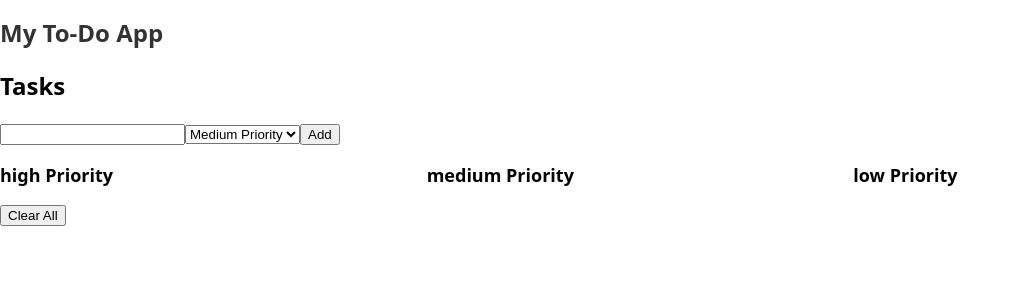
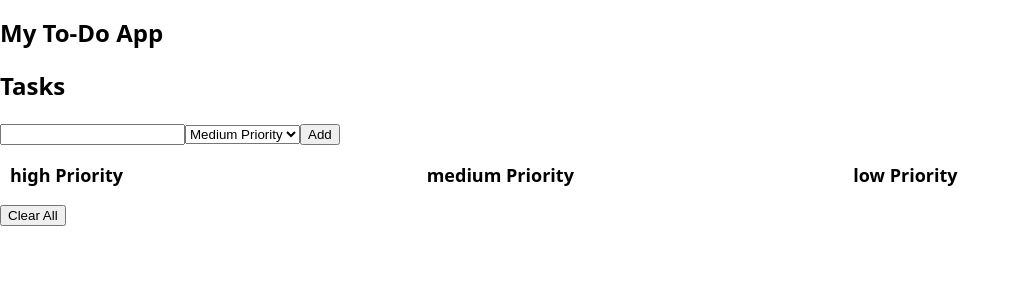
Before and after one commit to StanislavOlijnik/capstone-project, a Next.js app: page / in a window 1280 px wide. Shown: the top 300 px of the page, without its empty margins (0-1020 px from the left). Built offline with nearby package versions, Linux system fonts and the light colour scheme.

Commit message:
fixed bug

```diff
--- a/components/StyledComponents.js
+++ b/components/StyledComponents.js
@@ -2,8 +2,12 @@ import styled from 'styled-components';
 
 export const FlexContainer = styled.div`
   display: flex;
+  flex-direction: column;
+  @media (min-width: 768px) {
+    flex-direction: row;
+  }
 `;
-
 export const FlexChild = styled.div`
   flex: 1;
+  margin: 10px;
 `;
--- a/components/TodoList.js
+++ b/components/TodoList.js
@@ -1,7 +1,6 @@
 import React, { useState } from 'react';
 import styled from 'styled-components';
 import { FlexContainer, FlexChild } from './StyledComponents';
-
 
 const TodoContainer = styled.div`
   flex: 1;
@@ -12,14 +11,19 @@ const PriorityTitle = styled.h3`
   margin-bottom: 8px;
 `;
 
+const HighPriorityTitle = styled(PriorityTitle)`
+  font-size: 18px;
+  margin-bottom: 8px;
+  padding-left: 10px; /* Ändere diesen Wert nach Bedarf */
+`;
+
 const TodoItem = styled.li`
   display: flex;
   align-items: center;
   margin-bottom: 4px;
 `;
 
-const TodoText = styled.span`
-`;
+const TodoText = styled.span``;
 
 const TodoButton = styled.button`
   margin-left: 8px;
@@ -33,7 +37,11 @@ function TodoList() {
   const [priority, setPriority] = useState('medium');
 
   const handleNewTodoChange = (event) => {
-    setNewTodo(event.target.value);
+    const inputText = event.target.value;
+
+    if (inputText.split(' ').length <= 12 && inputText.length <= 20) {
+      setNewTodo(inputText);
+    }
   };
 
   const handlePriorityChange = (event) => {
@@ -77,8 +85,11 @@ function TodoList() {
   };
 
   const handleRemoveTodo = (id) => {
-    const newTodos = todos.filter((todo) => todo.id !== id);
-    setTodos(newTodos);
+    const confirmDelete = window.confirm('Are you sure you want to delete this task?');
+    if (confirmDelete) {
+      const newTodos = todos.filter((todo) => todo.id !== id);
+      setTodos(newTodos);
+    }
   };
 
   const priorityGroups = {
@@ -101,7 +112,11 @@ function TodoList() {
       <FlexContainer>
         {Object.keys(priorityGroups).map((priorityKey) => (
           <TodoContainer key={priorityKey}>
-            <PriorityTitle>{priorityKey} Priority</PriorityTitle>
+            {priorityKey === 'high' ? (
+              <HighPriorityTitle>{priorityKey} Priority</HighPriorityTitle>
+            ) : (
+              <PriorityTitle>{priorityKey} Priority</PriorityTitle>
+            )}
             <ul>
               {priorityGroups[priorityKey].map((todo) => (
                 <TodoItem key={todo.id}>
--- a/pages/index.js
+++ b/pages/index.js
@@ -5,7 +5,7 @@ import TodoList from '../components/TodoList';
 
 const Title = styled.h1`
   font-size: 24px;
-  color: #333;
+  margin-bottom: 16px;
 `;
 
 const HomePage = () => {
```
